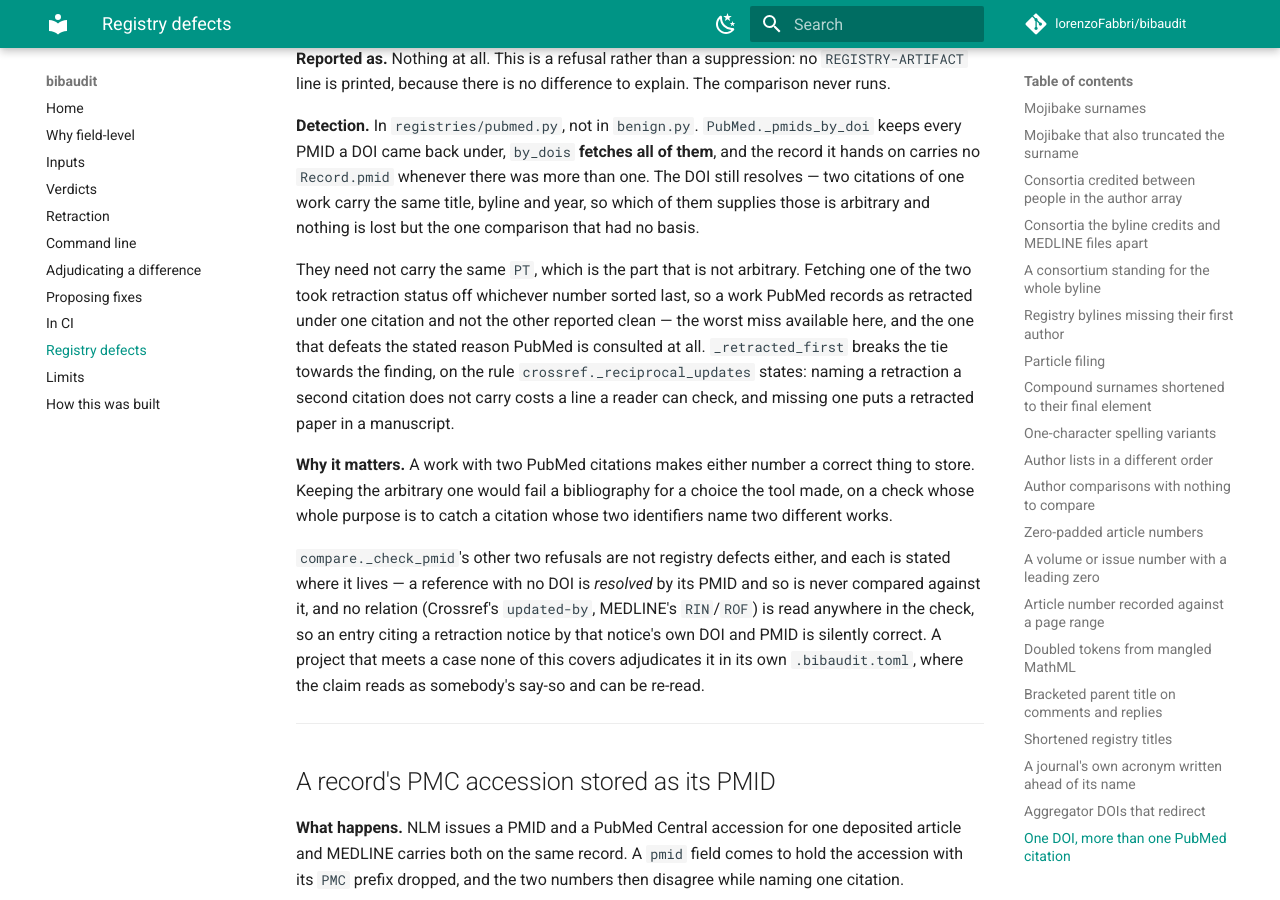
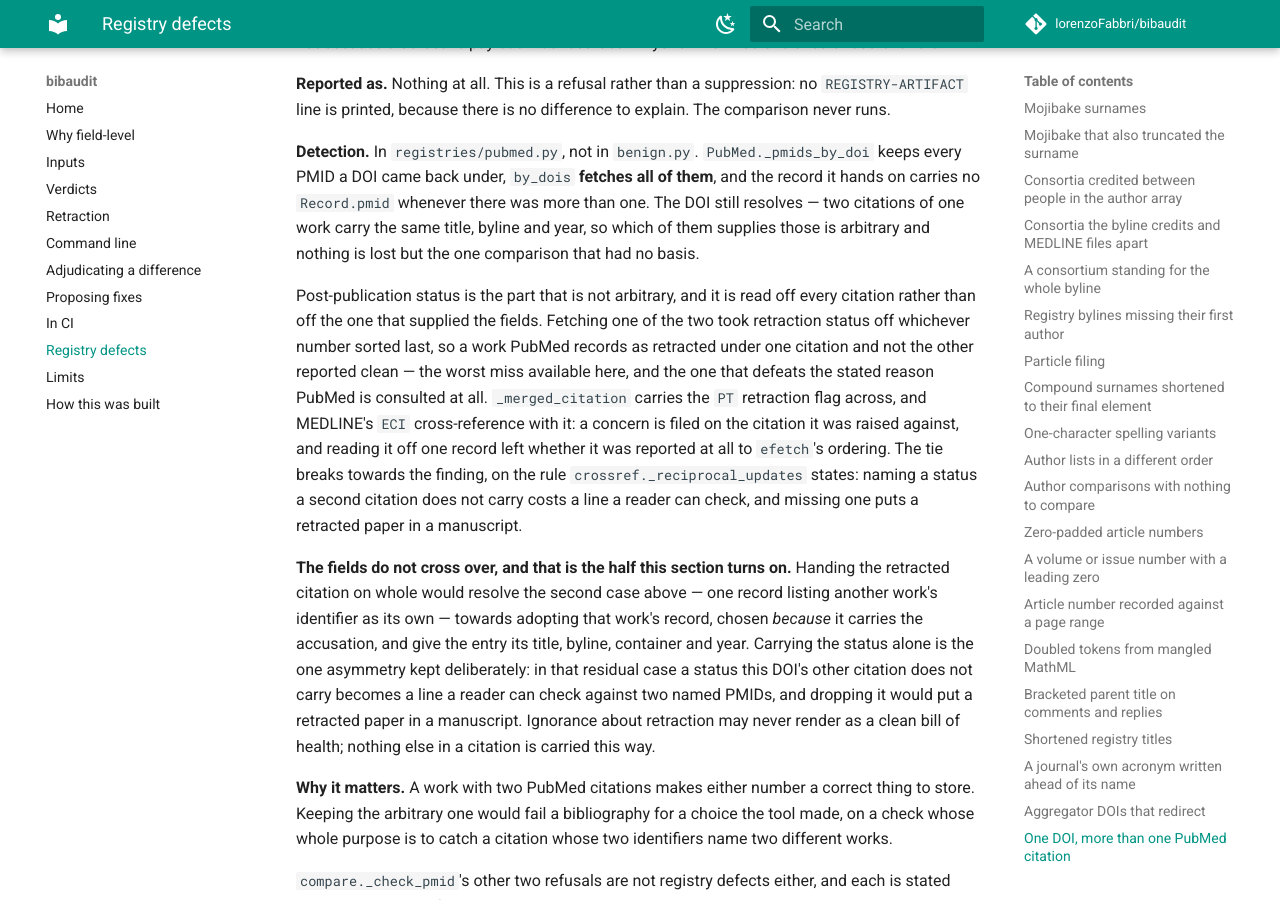
Before and after one commit to lorenzoFabbri/bibaudit, an MkDocs documentation site: the page built from docs/registry-artifacts.md, in a window 1280 px wide and 900 px high, scrolled down 13537 px. Built offline with MkDocs 1.6.1 and Material for MkDocs 9.7.7, drawn with Linux system fonts in a browser that asks for light colours; comment, search, counter and statistics services are not loaded; some of the changed text lies outside the part shown.

Commit message:
Read a DOI's post-publication status off every PubMed citation
Where PubMed answered for one DOI under two PMIDs, the retracted citation was
handed on whole. That resolved the ambiguity `_pmids_by_doi` documents —
either two citations of one work, or one record listing another work's
identifier as its own — towards adopting the second work's record, picked
because it carried the accusation, and with it that work's title, byline,
container and year. docs/registry-artifacts.md argues the asymmetry the other
way, and it is the right way round: a swapped description of the work is a
defect no later check recovers from.

The status now crosses over on its own. `PT - Retracted Publication` on any
citation retracts the work, and MEDLINE's `ECI` cross-reference comes with it
— filed on the citation the concern was raised against, read off one record,
and so reported or lost according to `efetch`'s ordering. The fields stay with
the citation that arrived first, as arbitrary as they ever were.

```diff
--- a/docs/registry-artifacts.md
+++ b/docs/registry-artifacts.md
@@ -34,8 +34,9 @@ record it there.
 around* guard against something the registries' responses make representable
 but that no probe has caught one doing. They are kept because the two outcomes
 are not symmetrical: adopting another work's record hands an entry that work's
-metadata and that work's retraction status, which no later check recovers from,
-while declining one costs a lookup.
+metadata, which no later check recovers from, while declining one costs a
+lookup. Post-publication status is the one thing carried across a work's
+citations regardless, and the first of those two sections says why.
 
 *Doubled tokens from mangled MathML*, *Bracketed parent title on comments and
 replies* and *Deposit timestamps recorded as publication years* are the other
@@ -636,14 +637,29 @@ whenever there was more than one. The DOI still resolves — two citations of on
 work carry the same title, byline and year, so which of them supplies those is
 arbitrary and nothing is lost but the one comparison that had no basis.
 
-They need not carry the same `PT`, which is the part that is not arbitrary.
-Fetching one of the two took retraction status off whichever number sorted
-last, so a work PubMed records as retracted under one citation and not the
-other reported clean — the worst miss available here, and the one that defeats
-the stated reason PubMed is consulted at all. `_retracted_first` breaks the tie
-towards the finding, on the rule `crossref._reciprocal_updates` states: naming
-a retraction a second citation does not carry costs a line a reader can check,
-and missing one puts a retracted paper in a manuscript.
+Post-publication status is the part that is not arbitrary, and it is read off
+every citation rather than off the one that supplied the fields. Fetching one
+of the two took retraction status off whichever number sorted last, so a work
+PubMed records as retracted under one citation and not the other reported clean
+— the worst miss available here, and the one that defeats the stated reason
+PubMed is consulted at all. `_merged_citation` carries the `PT` retraction flag
+across, and MEDLINE's `ECI` cross-reference with it: a concern is filed on the
+citation it was raised against, and reading it off one record left whether it
+was reported at all to `efetch`'s ordering. The tie breaks towards the finding,
+on the rule `crossref._reciprocal_updates` states: naming a status a second
+citation does not carry costs a line a reader can check, and missing one puts a
+retracted paper in a manuscript.
+
+**The fields do not cross over, and that is the half this section turns on.**
+Handing the retracted citation on whole would resolve the second case above —
+one record listing another work's identifier as its own — towards adopting that
+work's record, chosen *because* it carries the accusation, and give the entry
+its title, byline, container and year. Carrying the status alone is the one
+asymmetry kept deliberately: in that residual case a status this DOI's other
+citation does not carry becomes a line a reader can check against two named
+PMIDs, and dropping it would put a retracted paper in a manuscript. Ignorance
+about retraction may never render as a clean bill of health; nothing else in a
+citation is carried this way.
 
 **Why it matters.** A work with two PubMed citations makes either number a
 correct thing to store. Keeping the arbitrary one would fail a bibliography for
```
Also changed, not shown: CHANGELOG.md (+8 -3 lines), 2 other files.
